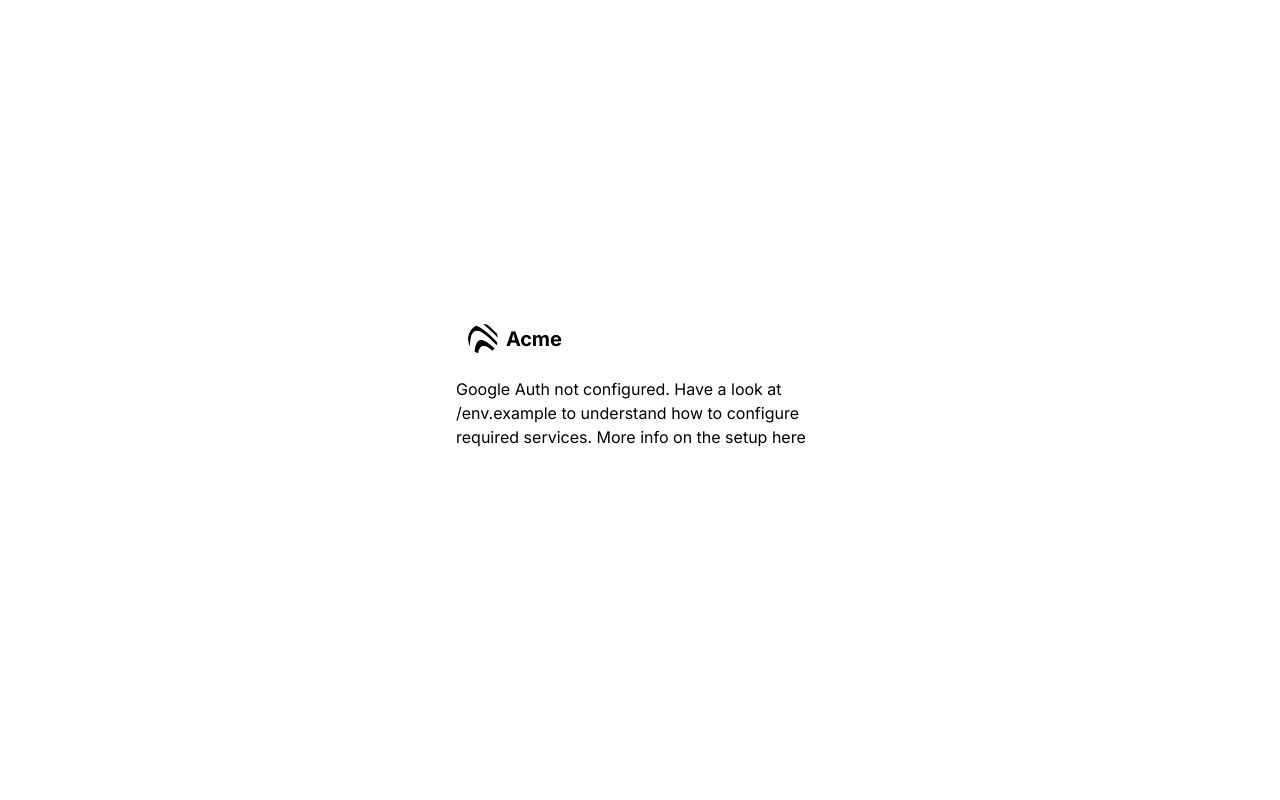
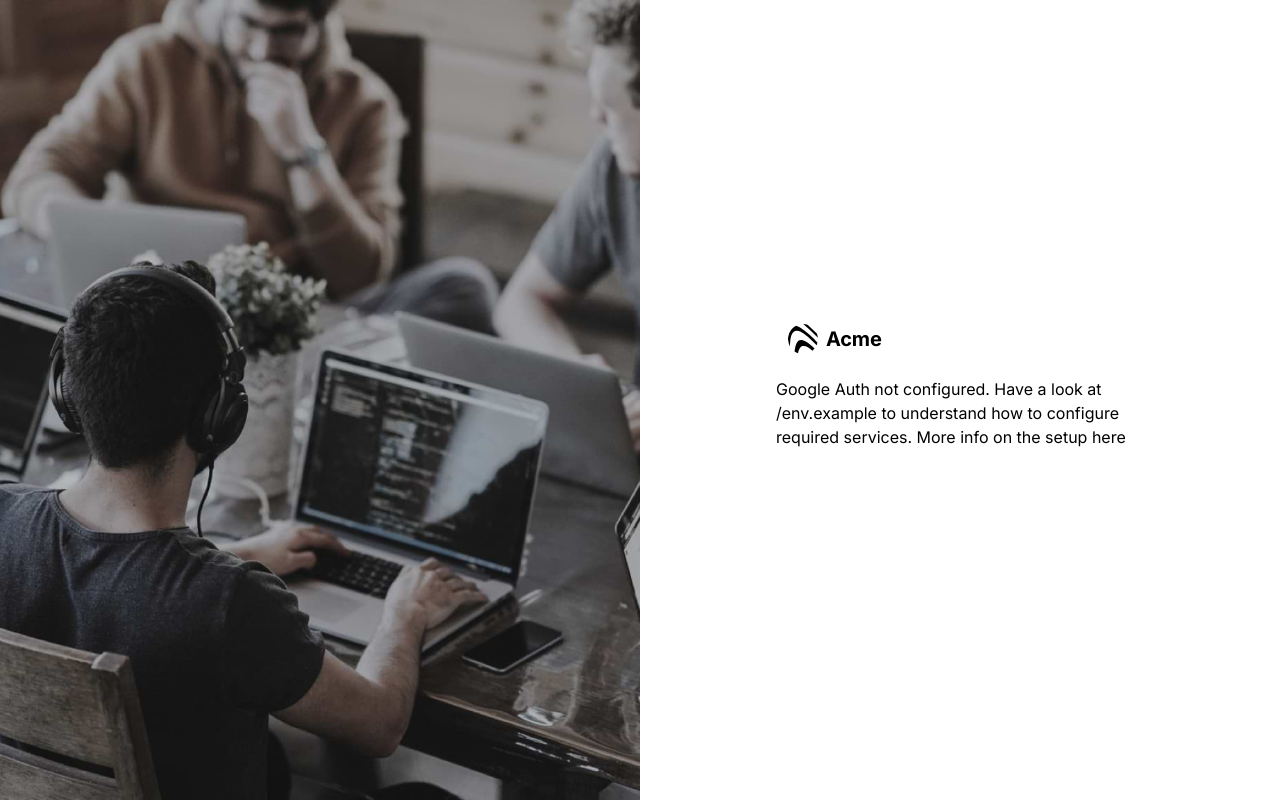
Before and after one commit to guillim/nextjs-boilerplate, a Next.js app: page /login in a window 1280 px wide. Built offline with nearby package versions, Linux system fonts and the light colour scheme; no server answers; a web font is replaced by a local one.

Commit message:
Login page new design : split pain half with picture

```diff
--- a/app/login/page.tsx
+++ b/app/login/page.tsx
@@ -5,13 +5,23 @@ import { HomeIcon } from '@heroicons/react/24/outline';
 import Link from 'next/link';
 import LogoutButton from '../ui/logout-button';
 import { providersList } from '@/infra/providerDetector';
+import Image from 'next/image';
+import VideoThumb from '../(landing-page)/public/images/hero-image-01.jpg';
 
 export default async function LoginPage() {
   const user = await auth();
   const name = user?.user?.name || user?.user?.email;
   return (
-    <main className="flex items-center justify-center md:h-screen">
-      <div className="relative mx-auto flex w-full max-w-[400px] flex-col space-y-2.5 p-4 md:-mt-32">
+    <main className="">
+      <div className="flex flex-col md:flex-row items-center justify-center md:h-screen">
+        <div className="hidden md:flex md:w-1/2 h-full">
+          <Image
+            src={VideoThumb}
+            alt="screenshot Image"
+            className="object-cover w-full h-full"
+          />
+        </div>
+        <div className="relative mx-auto flex w-full md:w-1/2 max-w-[400px] flex-col space-y-2.5 p-4 md:-mt-32">
           <div className="flex h-20 w-full items-end rounded-lg p-3 md:h-36">
             <div className="w-32 text-white md:w-36">
               <AcmeLogo />
@@ -37,6 +47,7 @@ export default async function LoginPage() {
 
           )}
         </div>
+      </div>
     </main>
   );
 }
```
Lines whose indentation alone changed are shown as unchanged.
